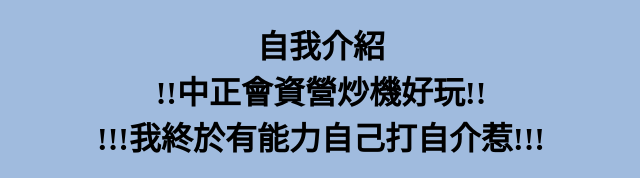
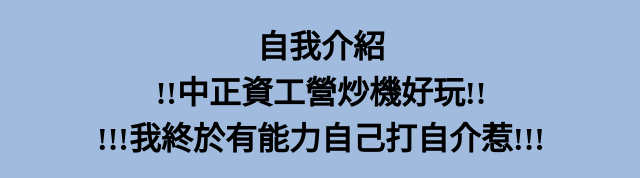
Before and after one commit to clairecreli/clairecreli.github.io, a plain HTML site: page index.html in a window 1280 px wide. Shown: the top 178 px of the page, 319-959 px from the left. Drawn offline with Linux system fonts and the light colour scheme.

Commit message:
戰利品更改版

```diff
--- a/index.html
+++ b/index.html
@@ -36,7 +36,7 @@
     </style>
 </head>
 <body>
-    <h1 class="test">自我介紹<br>!!中正會資營炒機好玩!!<br>!!!我終於有能力自己打自介惹!!!</h1>
+    <h1 class="test">自我介紹<br>!!中正資工營炒機好玩!!<br>!!!我終於有能力自己打自介惹!!!</h1>
     <img src="61616687_3294212057270916_3830360836547805184_n.jpg" height="300">
 <p>
     <font size="6" color="brown">就是個易過激<br>語彙力嚴重不足<br>ㄎ一ㄤ頻率超高<br>的人</font><br>
```
